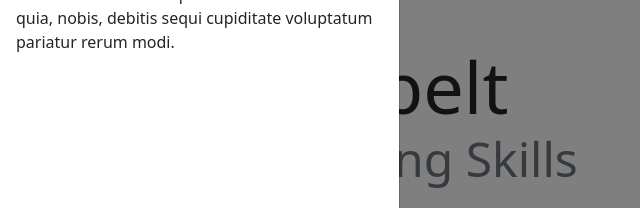
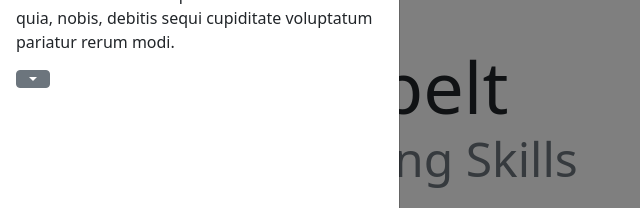
Before and after one commit to saberdale03/first-bootstrap-project, a plain HTML site: page index.html in a window 1280 px wide. Both pictures are taken after a click on the button "Explore my other books". Shown: the part 186-394 px from the top of the page, 0-640 px from the left. Drawn offline with nearby package versions, Linux system fonts and the light colour scheme.

Commit message:
added dropdown

```diff
--- a/index.html
+++ b/index.html
@@ -663,6 +663,9 @@
         tempore maxime assumenda quia, nobis, debitis sequi cupiditate
         voluptatum pariatur rerum modi.
         </p>
+        <div class="dropdown mt-3">
+          <button class="btn btn-secondary dropdown-toggle" type="button"></button>
+        </div>
       </div>
     </div>
 
```
